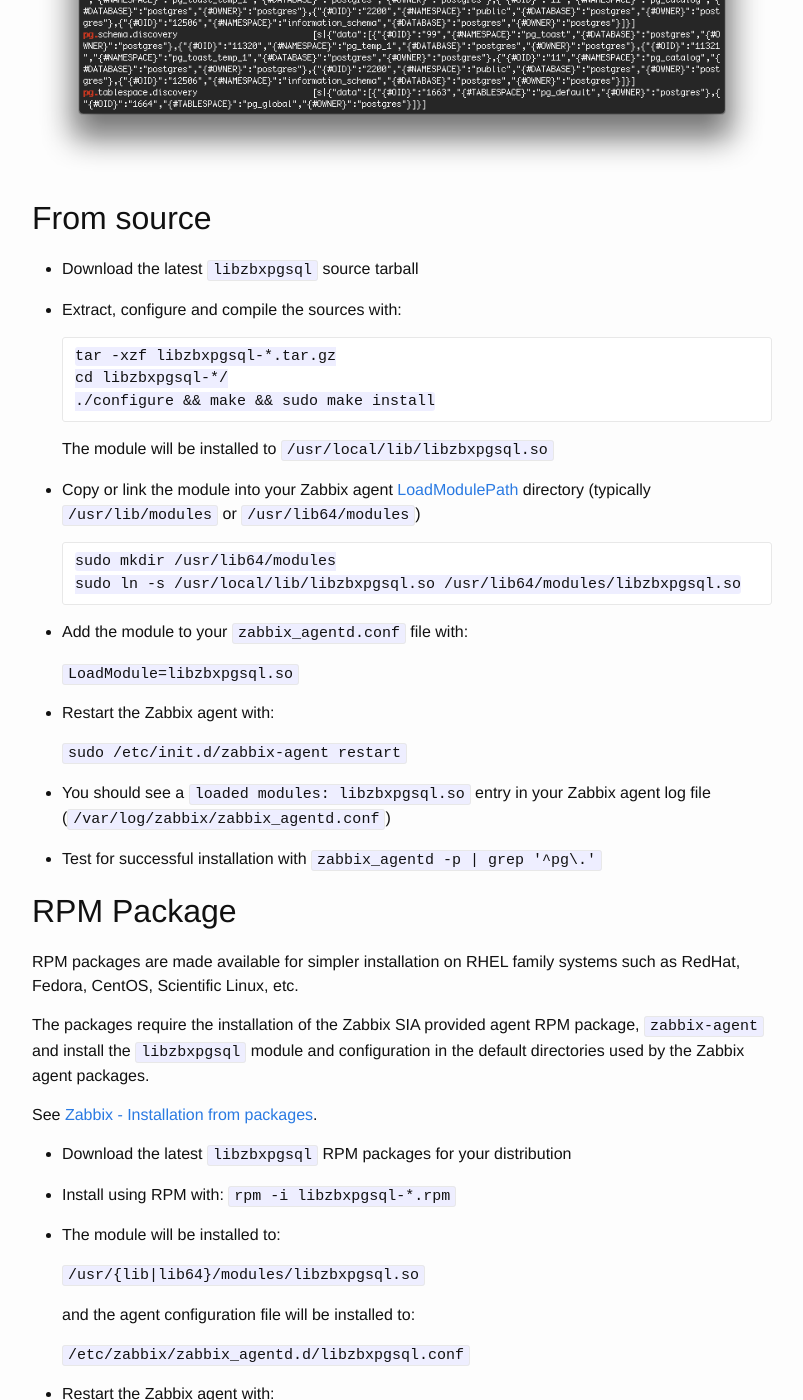
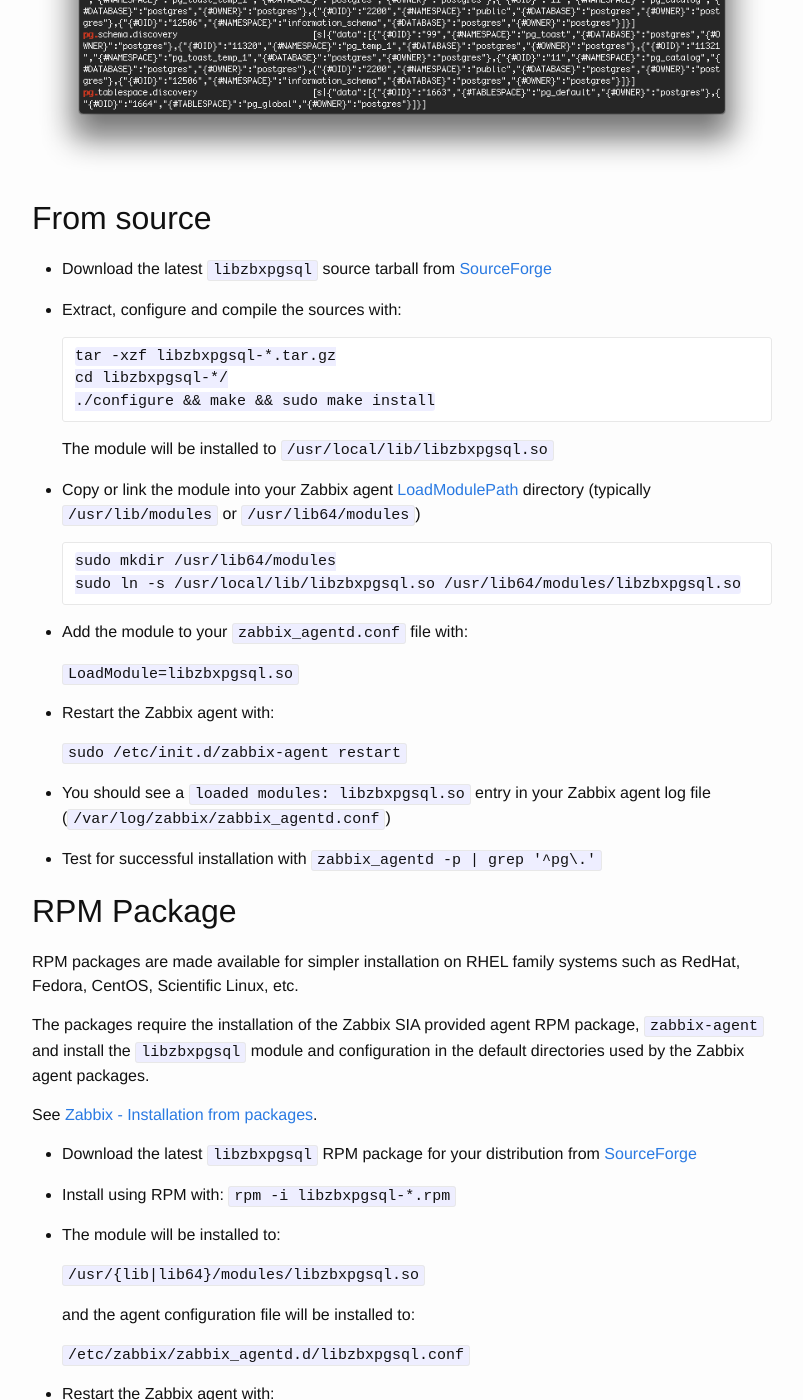
Before and after one commit to zabbix-tools/libzbxpgsql, a Jekyll site: the page built from _docs/installation.md, in a window 1280 px wide and 1400 px high, scrolled down 643 px. Shown: the whole window, without its empty margins (238-1041 px from the left). Built offline with Jekyll 4.4.1, drawn with Linux system fonts in a browser that asks for light colours.

Commit message:
Added download URLs to Installation docs

```diff
--- a/_docs/installation.md
+++ b/_docs/installation.md
@@ -19,7 +19,7 @@ you own template using the keys described in [Agent keys]({{ site.baseurl }}/age
 
 ## From source
 
-* Download the latest `libzbxpgsql` source tarball
+* Download the latest `libzbxpgsql` source tarball from [SourceForge](https://sourceforge.net/projects/libzbxpgsl/files/sources/)
 
 * Extract, configure and compile the sources with:
 
@@ -60,7 +60,7 @@ in the default directories used by the Zabbix agent packages.
 
 See [Zabbix - Installation from packages](https://www.zabbix.com/documentation/2.4/manual/installation/install_from_packages).
 
-* Download the latest `libzbxpgsql` RPM packages for your distribution
+* Download the latest `libzbxpgsql` RPM package for your distribution from [SourceForge](https://sourceforge.net/projects/libzbxpgsl/files/rpms/)
 
 * Install using RPM with: `rpm -i libzbxpgsql-*.rpm`
 
```
